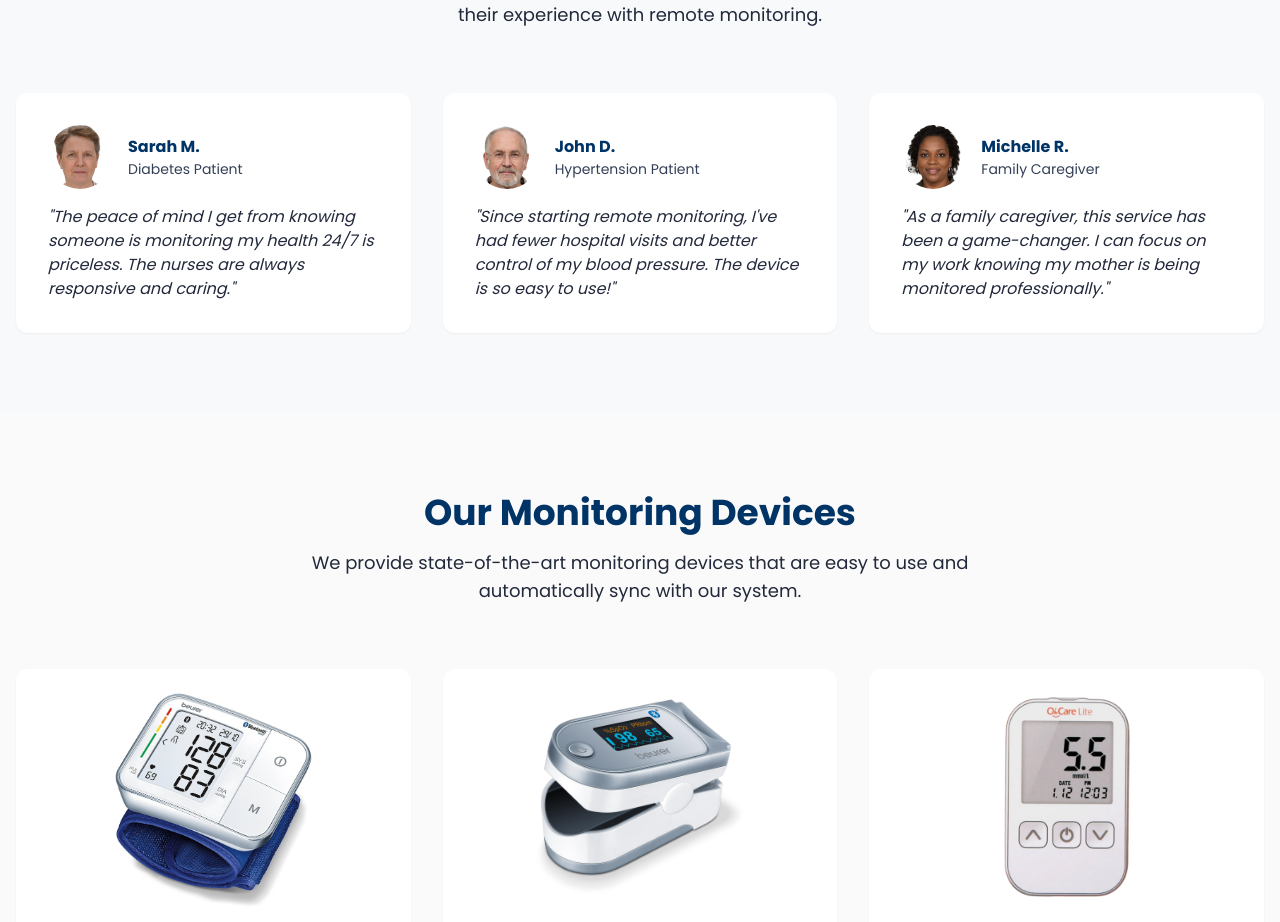
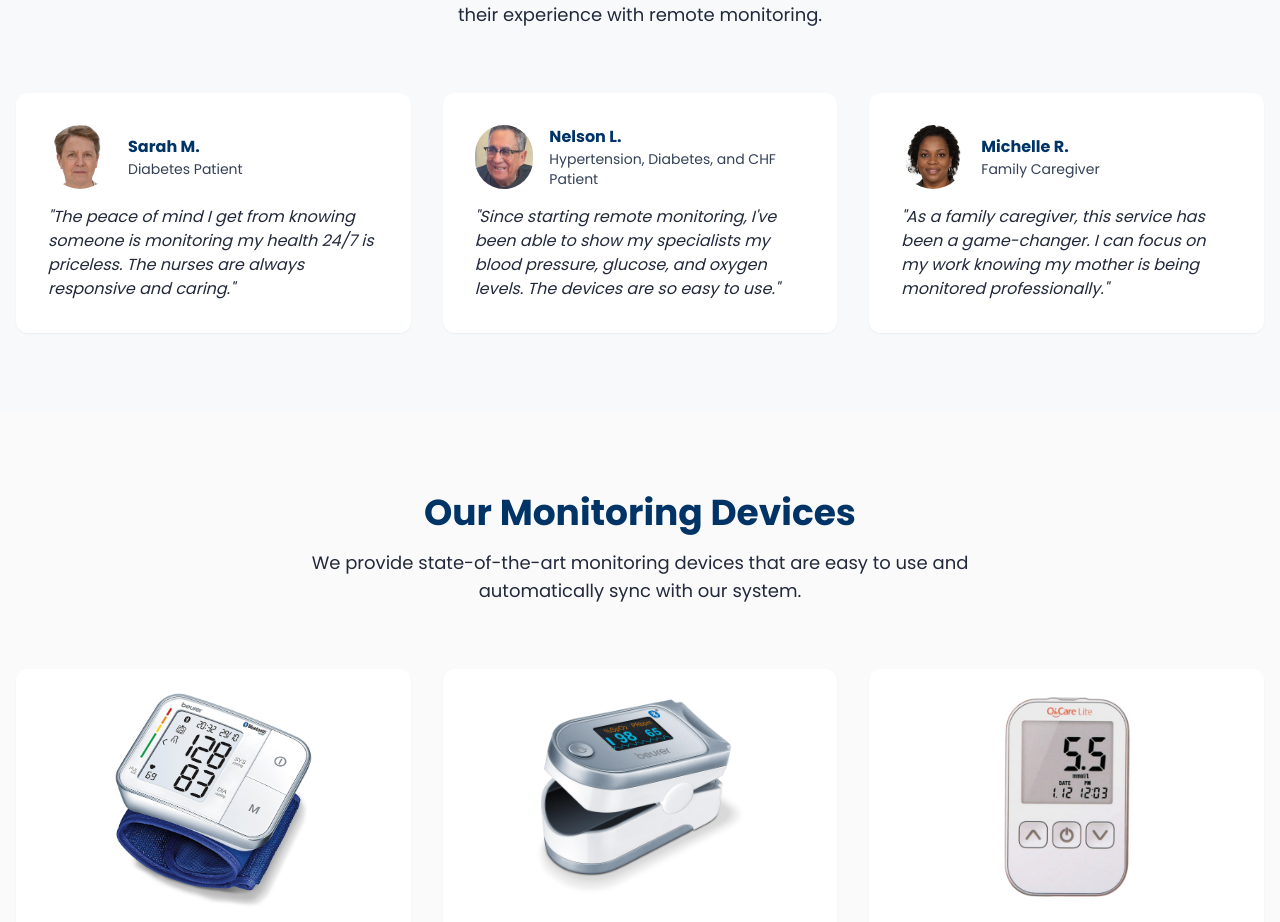
Before and after one commit to baezaaron/advantis-web, a Next.js app: page /private-services in a window 1280 px wide. Shown: the part 2605-3527 px from the top of the page. Built offline with nearby package versions, Linux system fonts and the light colour scheme.

Commit message:
updated testimonial

```diff
--- a/src/app/private-services/components/Testimonials.tsx
+++ b/src/app/private-services/components/Testimonials.tsx
@@ -7,10 +7,10 @@ export default function Testimonials() {
       image: "/images/older-woman.png"
     },
     {
-      quote: "Since starting remote monitoring, I've had fewer hospital visits and better control of my blood pressure. The device is so easy to use!",
-      author: "John D.",
-      role: "Hypertension Patient",
-      image: "/images/older-man.png"
+      quote: "Since starting remote monitoring, I've been able to show my specialists my blood pressure, glucose, and oxygen levels. The devices are so easy to use.",
+      author: "Nelson L.",
+      role: "Hypertension, Diabetes, and CHF Patient",
+      image: "/images/nelson.jpg"
     },
     {
       quote: "As a family caregiver, this service has been a game-changer. I can focus on my work knowing my mother is being monitored professionally.",
```
Also changed, not shown: public/images/nelson.jpg (added).
